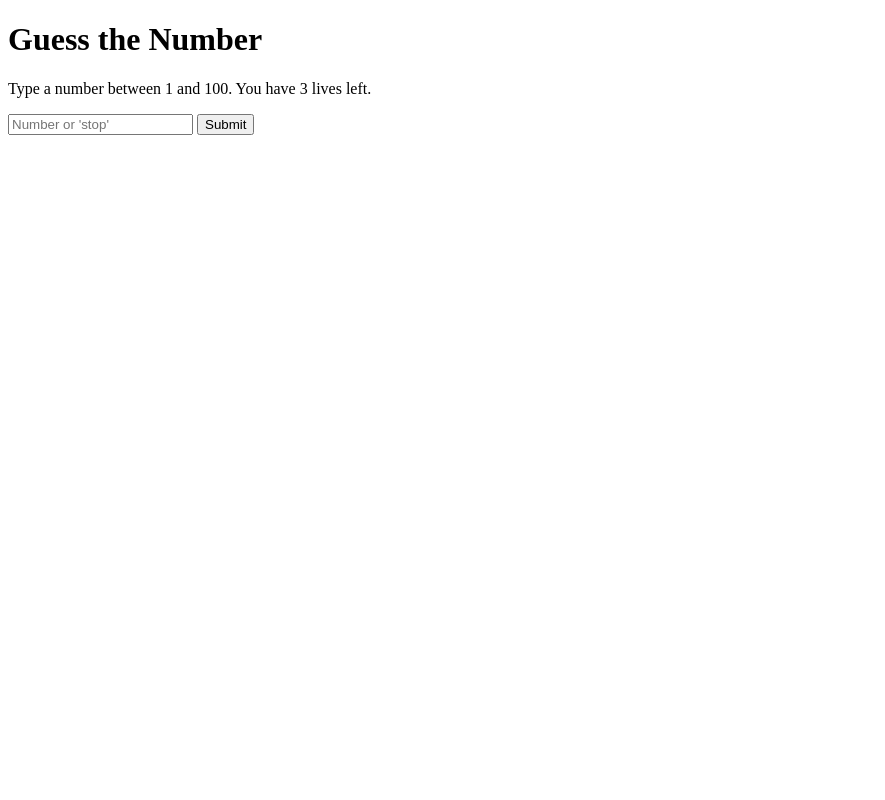
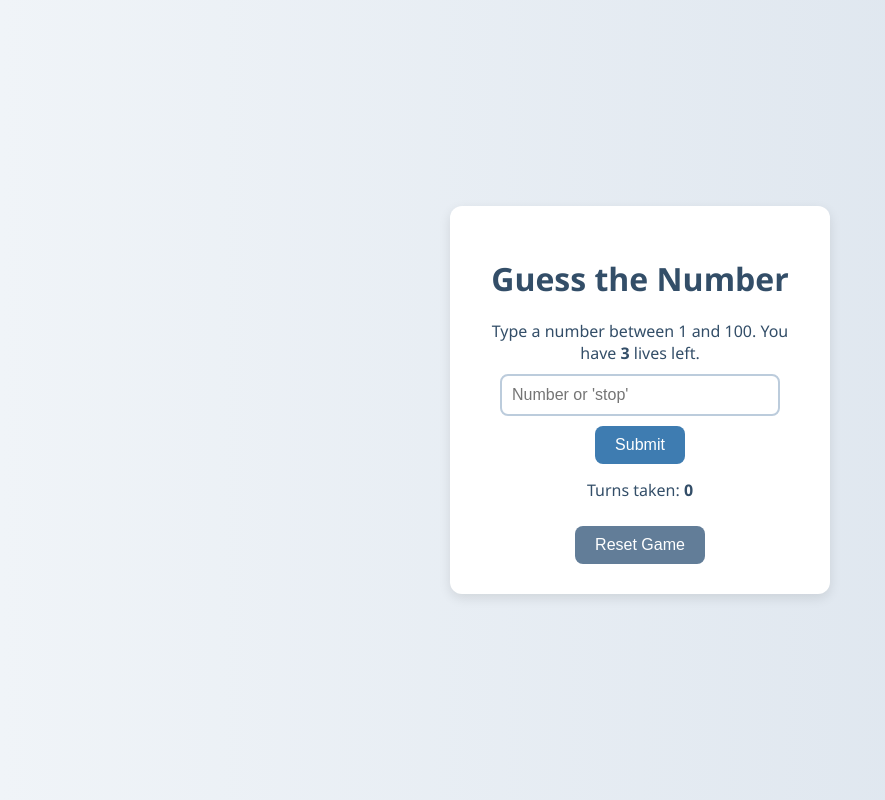
Before and after one commit to iosonobossof2022-netizen/gues-the-number-web1, a Flask app: page / in a window 1280 px wide. Shown: the whole page, without its empty margins (0-885 px from the left). Run offline with Flask 3, Linux system fonts and the light colour scheme.

Commit message:
added css

```diff
--- a/app.py
+++ b/app.py
@@ -1,54 +1,58 @@
-from flask import Flask, render_template, request
+from flask import Flask, render_template, request, session, redirect
 import random
 
 app = Flask(__name__)
-random_num = random.randint(1, 100)
-lives = 3
-turns = 0
+app.secret_key = 'myapppythonhtmlcss'
 
 @app.route("/", methods=["GET", "POST"])
 def index():
-    global random_num, lives, turns
+    if 'random_num' not in session:
+        session['random_num'] = random.randint(1, 100)
+        session['lives'] = 3
+        session['turns'] = 0
+
     feedback = ""
 
     if request.method == "POST":
-        user_input = request.form.get("guess").strip().lower()
+        user_input = request.form.get("guess", "").strip().lower()
 
         if user_input == "stop":
-            feedback = f"You stopped the game. The number was {random_num}."
-            random_num = random.randint(1, 100)
-            lives = 3
-            turns = 0
+            feedback = f"You stopped the game. The number was {session['random_num']}."
+            reset_game()
         elif not user_input.isdigit():
             feedback = "Invalid input. Please enter a number or type 'stop'."
         else:
             user_num = int(user_input)
-            turns += 1
+            session['turns'] += 1
 
             if user_num < 1 or user_num > 100:
                 feedback = "The number must be between 1 and 100. Game over."
-                random_num = random.randint(1, 100)
-                lives = 3
-                turns = 0
-            elif user_num == random_num:
-                feedback = f"Congratulations! You guessed the number in {turns} turns."
-                random_num = random.randint(1, 100)
-                lives = 3
-                turns = 0
-            elif user_num > random_num:
+                reset_game()
+            elif user_num == session['random_num']:
+                feedback = f"Correct! You guessed it in {session['turns']} turns."
+                reset_game()
+            elif user_num > session['random_num']:
                 feedback = "Too high!"
-                lives -= 1
+                session['lives'] -= 1
             else:
                 feedback = "Too low!"
-                lives -= 1
+                session['lives'] -= 1
 
-            if lives == 0:
-                feedback += f" No lives left. You lost! The number was {random_num}."
-                random_num = random.randint(1, 100)
-                lives = 3
-                turns = 0
+            if session['lives'] == 0:
+                feedback += f" No lives left. You lost! The number was {session['random_num']}."
+                reset_game()
 
-    return render_template("index.html", feedback=feedback, lives=lives, turns=turns)
+    return render_template("index.html", feedback=feedback, lives=session.get('lives', 3), turns=session.get('turns', 0))
+
+@app.route("/reset")
+def reset():
+    reset_game()
+    return redirect("/")
+
+def reset_game():
+    session['random_num'] = random.randint(1, 100)
+    session['lives'] = 3
+    session['turns'] = 0
 
 if __name__ == "__main__":
     app.run(debug=True)
--- /dev/null
+++ b/static/style.css
@@ -0,0 +1,68 @@
+body {
+  font-family: 'Segoe UI', sans-serif;
+  background: linear-gradient(to right, #f0f4f8, #d9e2ec);
+  display: flex;
+  justify-content: center;
+  align-items: center;
+  height: 100vh;
+  margin: 0;
+}
+
+#game-container {
+  background-color: #ffffff;
+  padding: 30px;
+  border-radius: 12px;
+  box-shadow: 0 4px 12px rgba(0, 0, 0, 0.1);
+  text-align: center;
+  width: 320px;
+}
+
+h1 {
+  color: #334e68;
+  margin-bottom: 20px;
+}
+
+p {
+  font-size: 16px;
+  color: #334e68;
+  margin: 10px 0;
+}
+
+input[type="text"] {
+  padding: 10px;
+  font-size: 16px;
+  width: 80%;
+  border: 2px solid #bcccdc;
+  border-radius: 8px;
+  margin-bottom: 10px;
+}
+
+button {
+  padding: 10px 20px;
+  font-size: 16px;
+  background-color: #3e7cb1;
+  color: white;
+  border: none;
+  border-radius: 8px;
+  cursor: pointer;
+  transition: background-color 0.3s ease;
+}
+
+button:hover {
+  background-color: #2a6f97;
+}
+
+.feedback {
+  font-weight: bold;
+  color: #102a43;
+  margin-top: 15px;
+}
+
+.reset-button {
+  margin-top: 15px;
+  background-color: #627d98;
+}
+
+.reset-button:hover {
+  background-color: #486581;
+}
--- a/template/index.html
+++ b/template/index.html
@@ -3,14 +3,21 @@
 <head>
     <meta charset="UTF-8">
     <title>Guess the Number</title>
+    <link rel="stylesheet" href="{{ url_for('static', filename='style.css') }}">
 </head>
 <body>
-    <h1>Guess the Number</h1>
-    <p>Type a number between 1 and 100. You have {{ lives }} lives left.</p>
-    <form method="POST">
-        <input type="text" name="guess" placeholder="Number or 'stop'" required>
-        <button type="submit">Submit</button>
-    </form>
-    <p><strong>{{ feedback }}</strong></p>
+    <div id="game-container">
+        <h1>Guess the Number</h1>
+        <p>Type a number between 1 and 100. You have <strong>{{ lives }}</strong> lives left.</p>
+        <form method="POST">
+            <input type="text" name="guess" placeholder="Number or 'stop'" required>
+            <button type="submit">Submit</button>
+        </form>
+        <p class="feedback">{{ feedback }}</p>
+        <p>Turns taken: <strong>{{ turns }}</strong></p>
+        <form action="/reset" method="GET">
+            <button type="submit" class="reset-button">Reset Game</button>
+        </form>
+    </div>
 </body>
 </html>
```
